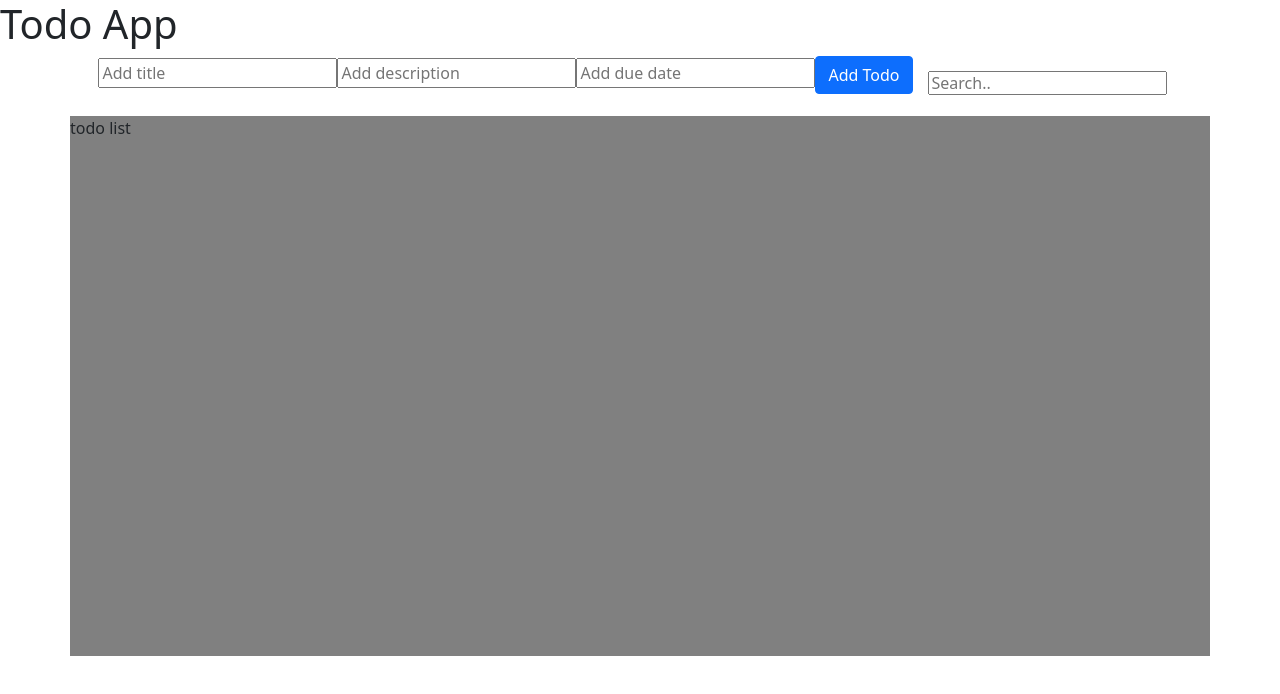
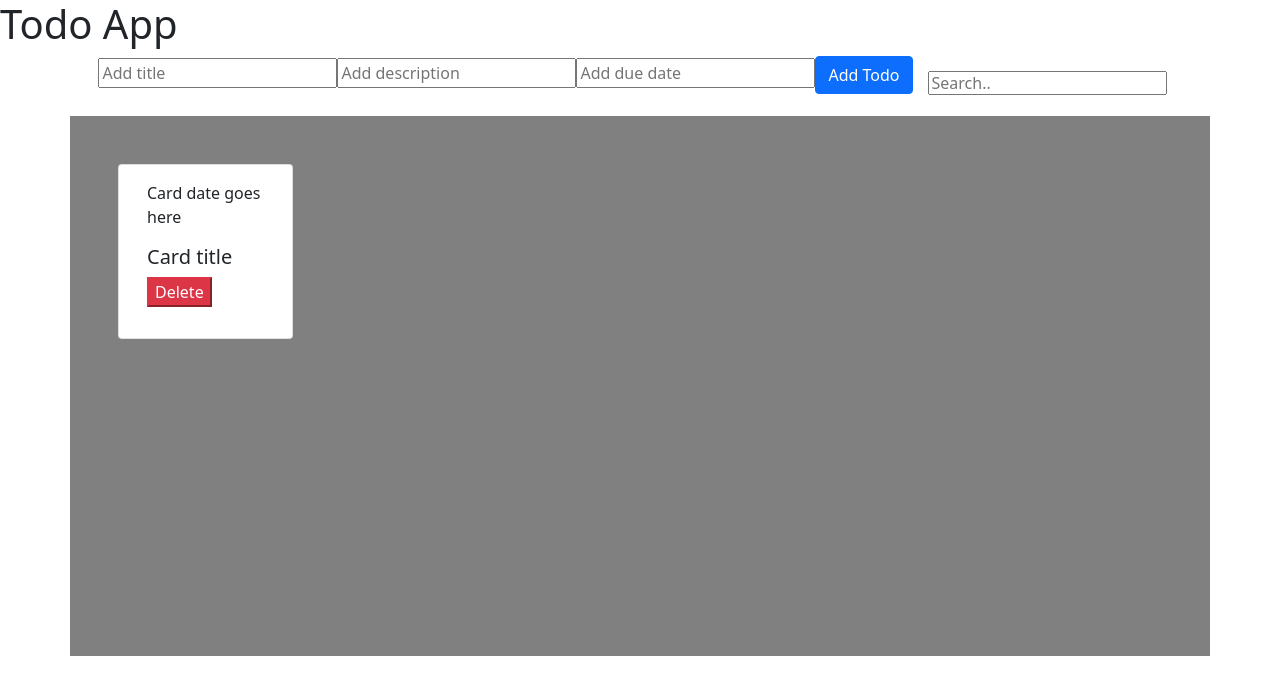
Before and after one commit to JaredShakespaere/todo-app, an Angular app: page / in a window 1280 px wide. Shown: the top 694 px of the page. Built offline with nearby package versions, Linux system fonts and the light colour scheme.

Commit message:
created a rough template of the todo card component

```diff
--- a/src/app/todo-list/todo-list.component.css
+++ b/src/app/todo-list/todo-list.component.css
@@ -38,3 +38,8 @@
 .btn-link {
   height: 40%;
 }
+.card {
+  width: 175px;
+  height: 175px;
+  margin: 3rem;
+}
--- a/src/app/todo-list/todo-list.component.html
+++ b/src/app/todo-list/todo-list.component.html
@@ -20,7 +20,15 @@
           </ul>
         </div>
       </div>
-      <div class="row" id="todo">todo list</div>
+      <div class="row" id="todo" *ngIf="todos.length">
+        <div class="card ">
+          <div class="card-body">
+            <p class="card-date">Card date goes here</p>
+            <h5 class="card-title">Card title</h5>
+            <button class="btn-danger">Delete</button>
+          </div>
+        </div>
+      </div>
     </div>
   </div>
 </div>
--- a/src/app/todo-list/todo-list.component.ts
+++ b/src/app/todo-list/todo-list.component.ts
@@ -3,13 +3,36 @@ import { Component, OnInit } from '@angular/core';
 @Component({
   selector: 'td-todo-list',
   templateUrl: './todo-list.component.html',
-  styleUrls: ['./todo-list.component.css']
+  styleUrls: ['./todo-list.component.css'],
 })
 export class TodoListComponent implements OnInit {
+  todos: any[] = [
+    {
+      todoId: 1,
+      todoTitle: 'interview prep',
+      todoDueDate: 'April 16, 2022',
+      todoDescription:
+        'Hampr. Compile necessary documents. Go over the job description.',
+      todoTags: ['interview', 'work'],
+    },
+    {
+      todoId: 2,
+      todoTitle: 'laundry',
+      todoDueDate: 'April 18, 2022',
+      todoDescription:
+        'one load of colors and one of whites',
+      todoTags: ['cleaning'],
+    },
+    {
+      todoId: 3,
+      todoTitle: 'easter stuff',
+      todoDueDate: 'April 17, 2022',
+      todoDescription:
+        'dye eggs, hide eggs in the yard, get ci more candy',
+      todoTags: ['family'],
+    }
+  ];
+  constructor() {}
 
-  constructor() { }
-
-  ngOnInit(): void {
-  }
-
+  ngOnInit(): void {}
 }
```
